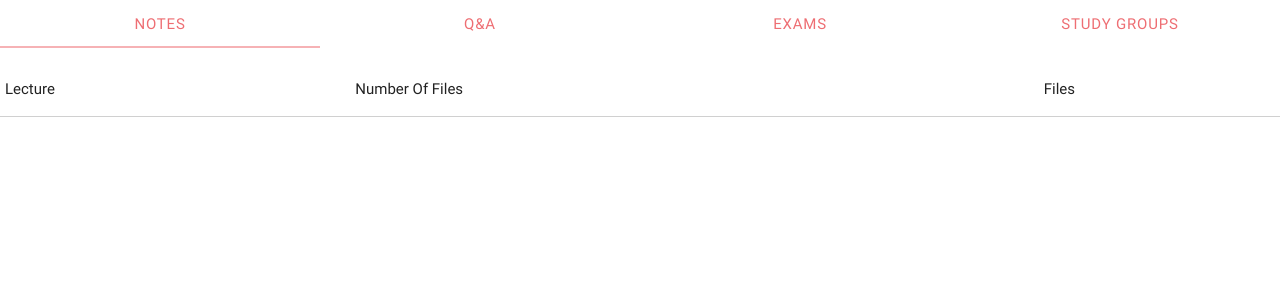
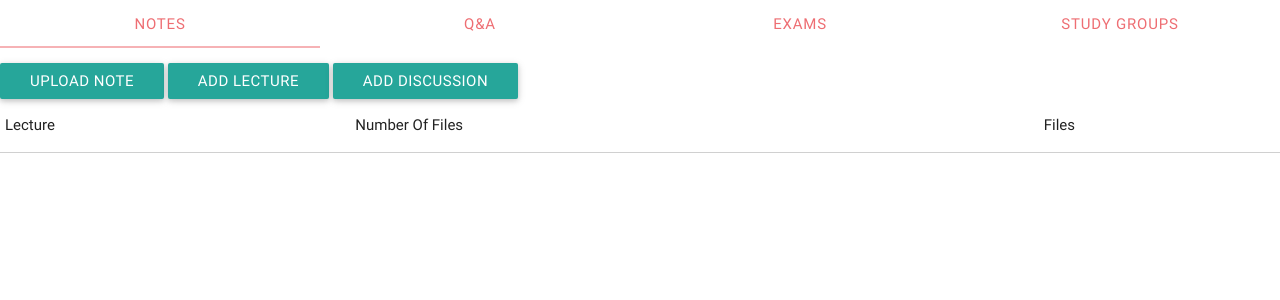
Before and after one commit to eperegrine/beatthecurve, a Python web app: template app/templates/notes/notes_listing.html in a window 1280 px wide. Shown: the part 64-364 px from the top of the page. Run offline with Jinja, Linux system fonts and the light colour scheme; the template is opened without the code that fills it, so the values that code supplies are empty; some libraries are stand-ins or nearby versions.

Commit message:
Add links on notes_listing

```diff
--- a/app/templates/notes/notes_listing.html
+++ b/app/templates/notes/notes_listing.html
@@ -7,7 +7,10 @@
       {% for message in get_flashed_messages() %}
         <li>{{ message }}</li>
       {% endfor %}
-    </ul>
+  </ul>
+  <a href="{{ url_for("notes_bp.add_note", lessonid=lesson.id) }}" class="btn">Upload Note</a>
+  <a href="{{ url_for("notes_bp.add_lecture") }}" class="btn">Add Lecture</a>
+  <a href="{{ url_for("notes_bp.add_discussion", lessonid=lesson.id) }}" class="btn">Add Discussion</a>
   <table class="striped">
     <thead>
       <tr>
```
